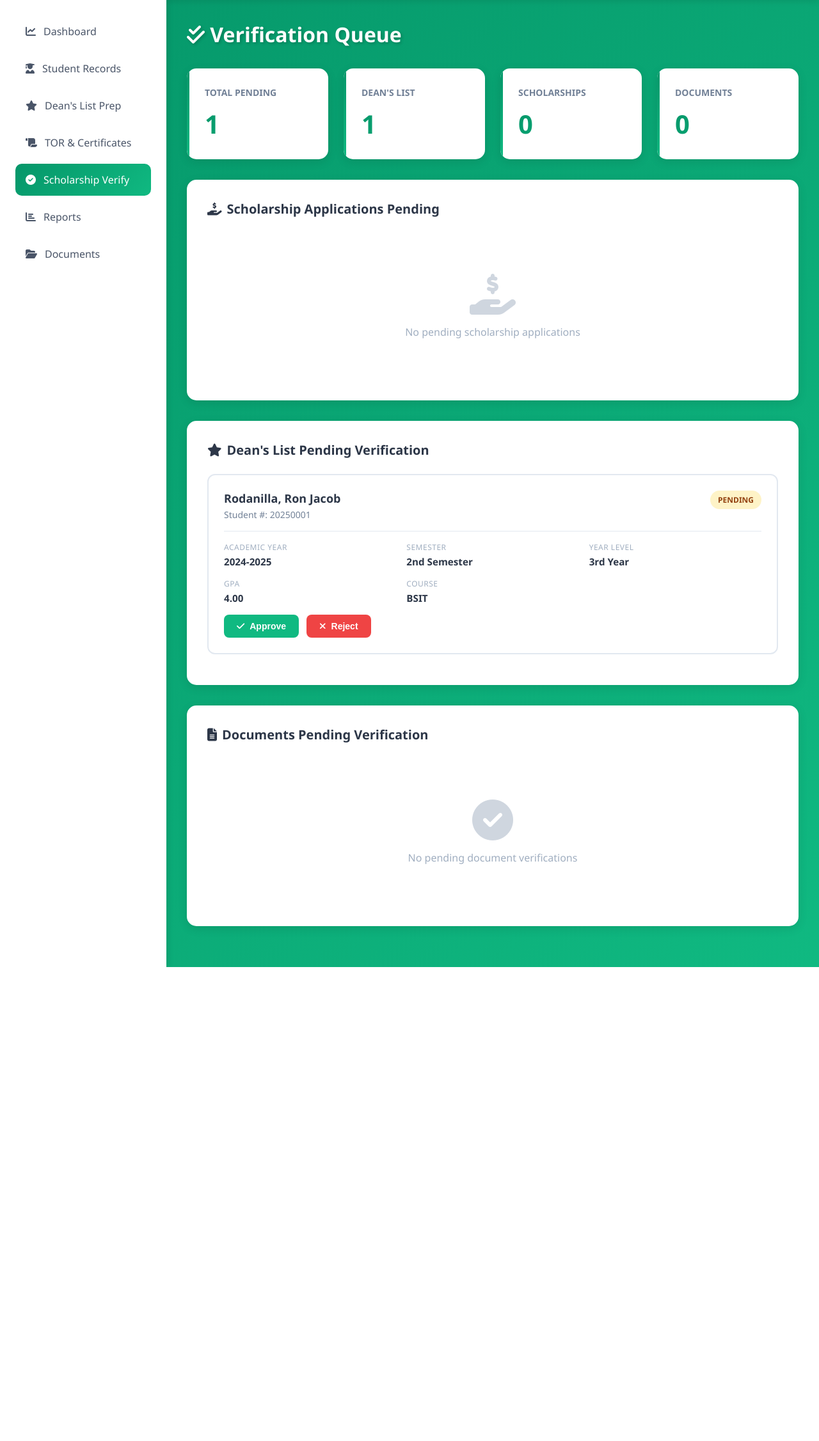
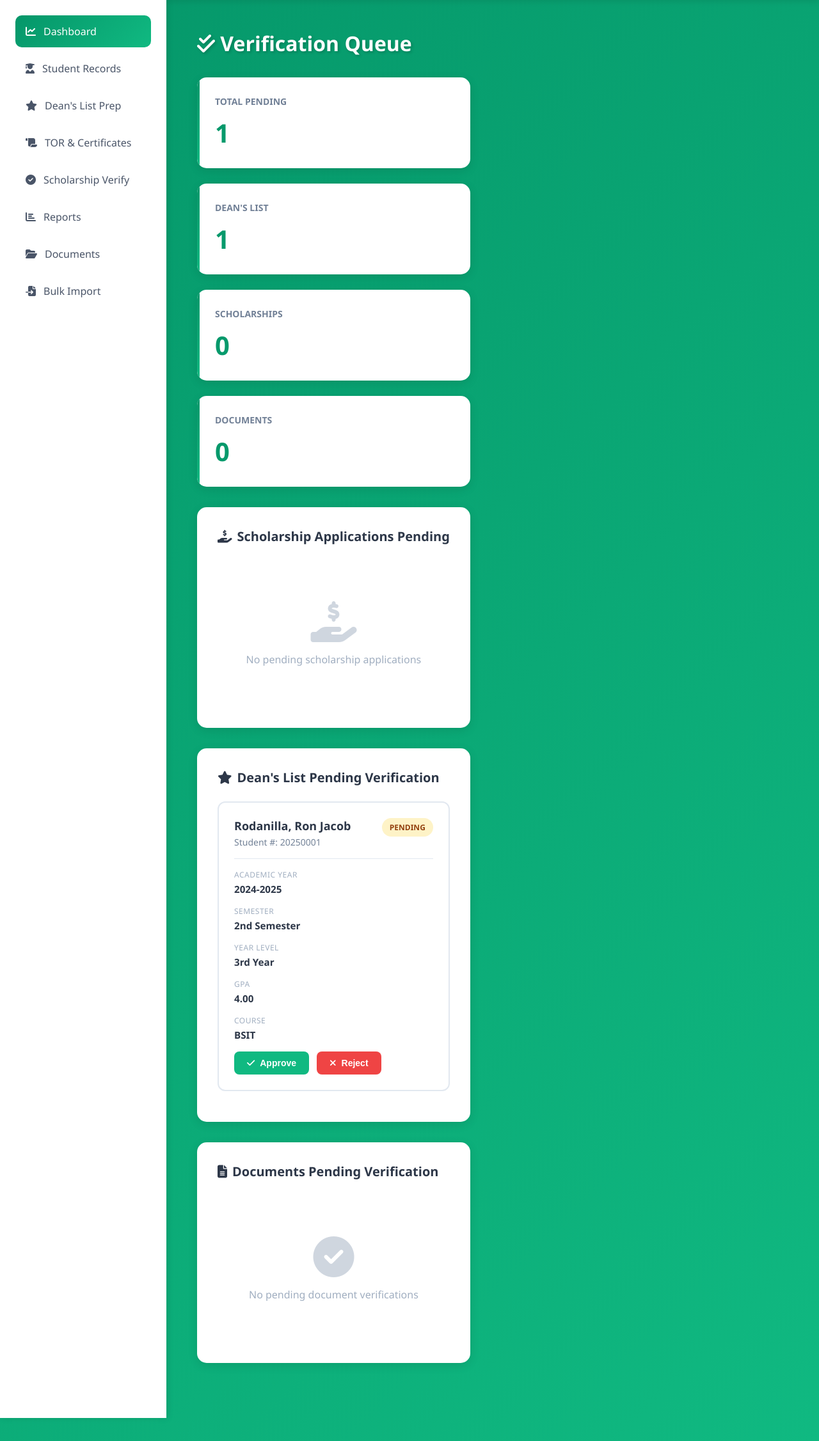
Before and after one commit to zyurcookie/DMS-SYSTEMS, a PHP site: page /registrar_verification.php in a window 1280 px wide. Shown: the part 72-2325 px from the top of the page at 64% size. Before the commit the page ends 1584 px from the top, so only its background shows below. Run offline with PHP 8.4, Linux system fonts and the light colour scheme; a user stored in the database is signed in; data comes from the database, SQL or seed files in the repository; data that the repository does not hold is empty.

Commit message:
Update registrar_verification.php

```diff
--- a/DMS-Systems/registrar_verification.php
+++ b/DMS-Systems/registrar_verification.php
@@ -502,22 +502,23 @@
     </div>
   </div>
 
-  <div class="container">
+ <div class="container">
     <aside class="sidebar">
       <nav>
-        <a href="registrar_dashboard.php" class="nav-item">
+        <a href="registrar_dashboard.php" class="nav-item active">
           <i class="fas fa-chart-line"></i> Dashboard
         </a>
         <a href="registrar_students.php" class="nav-item">
           <i class="fas fa-user-graduate"></i> Student Records
         </a>
+
         <a href="registrar_deans_list.php" class="nav-item">
           <i class="fas fa-star"></i> Dean's List Prep
         </a>
         <a href="registrar_transcripts.php" class="nav-item">
           <i class="fas fa-scroll"></i> TOR & Certificates
         </a>
-        <a href="registrar_verification.php" class="nav-item active">
+        <a href="registrar_verification.php" class="nav-item">
           <i class="fas fa-check-circle"></i> Scholarship Verify
         </a>
         <a href="registrar_reports.php" class="nav-item">
@@ -526,6 +527,8 @@
         <a href="registrar_documents.php" class="nav-item">
           <i class="fas fa-folder-open"></i> Documents
         </a>
+        <a href="registrar_bulk_import.php" class="nav-item">
+          <i class="fas fa-file-import"></i> Bulk Import
       </nav>
     </aside>
 
```
